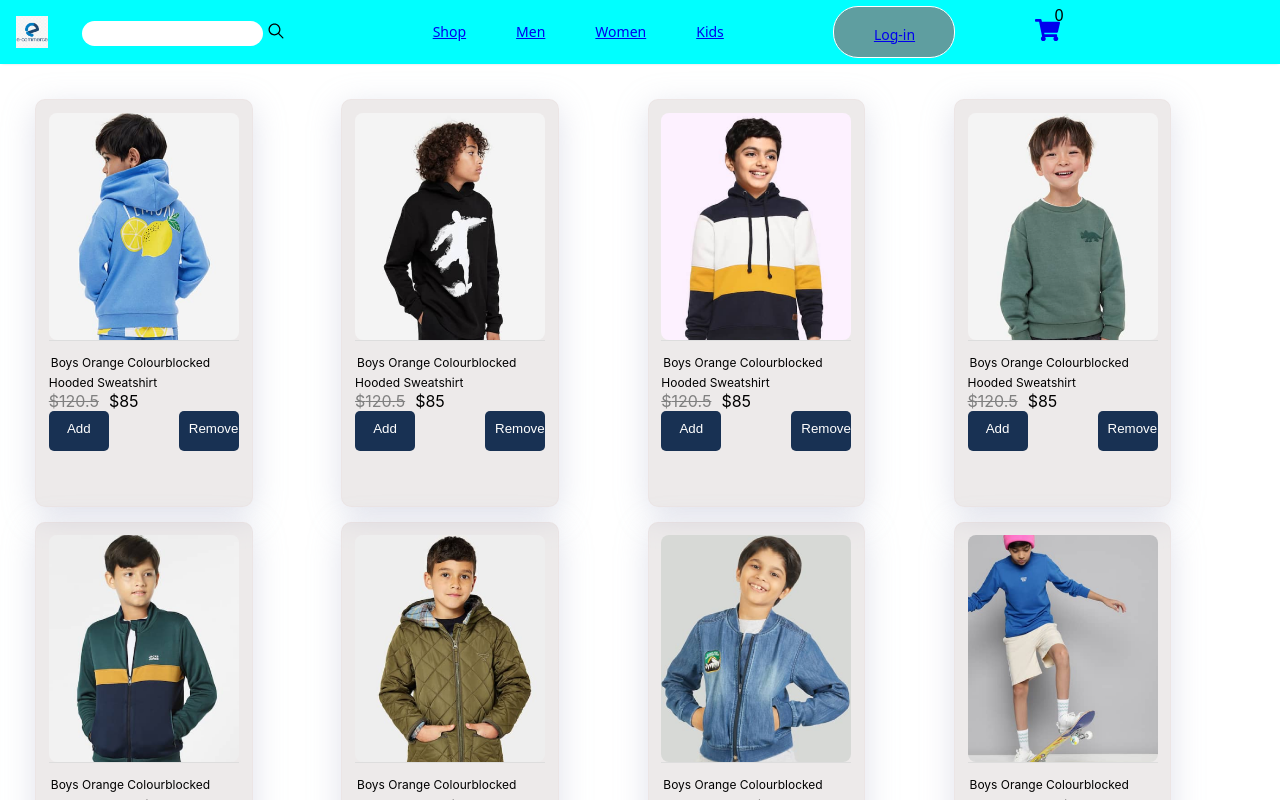
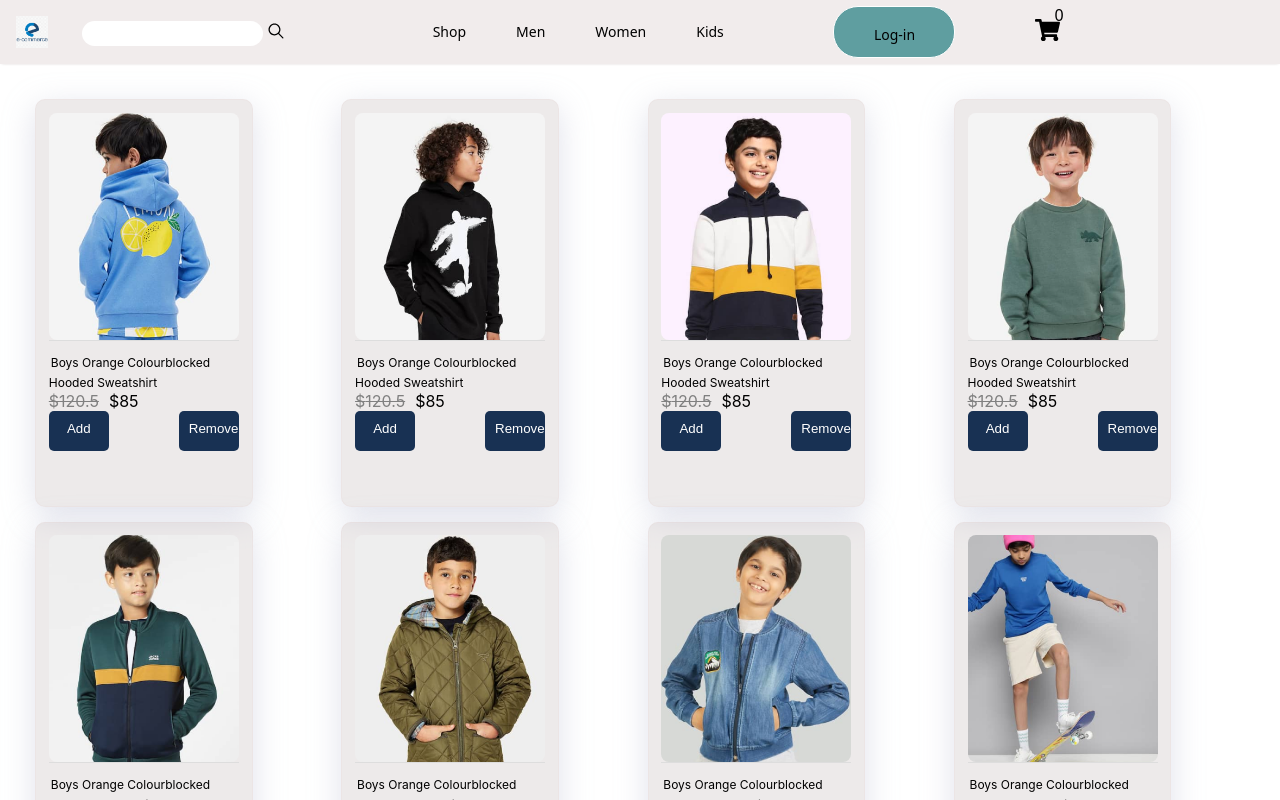
Before and after one commit to Kruger14/eshop, a React (Create React App) app: page /kids in a window 1280 px wide. Shown: the top 800 px of the page. Built offline with nearby package versions, Linux system fonts and the light colour scheme.

Commit message:
updated link

```diff
--- a/src/components/card/card.css
+++ b/src/components/card/card.css
@@ -2,7 +2,7 @@
     width: 190px;
     height: 380px;
     padding: .8em;
-    background: #f5f5f5;
+    background: #273248;
     position: relative;
     overflow: hidden;
     box-shadow: 0 1px 3px #0000001f, 0 1px 2px rgba(0, 0, 0, 0.24);
--- a/src/components/navbar/Navbar.jsx
+++ b/src/components/navbar/Navbar.jsx
@@ -21,7 +21,6 @@ const Navbar = () => {
   const handleSearch = () => {
     const searchResult = All_product.filter(item => item.name.toLowerCase().includes(searchQuery.toLowerCase()));
     setResult(searchResult);
-    console.log(searchResult)
   };
 
   return (
@@ -46,21 +45,21 @@ const Navbar = () => {
 
       <div className='pageLink'>
         <ul>
-          <li><Link to='/'>Shop</Link></li>
-          <li><Link to='/men'>Men</Link></li>
-          <li><Link to='/womens'>Women</Link></li>
-          <li><Link to='/kids'>Kids</Link></li>
+          <li><Link className='Link' to='/'>Shop</Link></li>
+          <li><Link className='Link' to='/men'>Men</Link></li>
+          <li><Link className='Link' to='/womens'>Women</Link></li>
+          <li><Link className='Link' to='/kids'>Kids</Link></li>
         </ul>
       </div>
 
       <div className='login-btn'>
-        <h3><Link to='/login'>Log-in</Link></h3>
+        <h3><Link className='Link' to='/login'>Log-in</Link></h3>
       </div>
 
       <div className="cart">
         <div className="cartcontainer">
           <span id='cartnum'>{cartItems.length}</span>
-          <Link to={'/Cart'}><FaShoppingCart id='cartsvg' /></Link>
+          <Link className='Link' to={'/Cart'}><FaShoppingCart id='cartsvg' /></Link>
         </div>
       </div>
     </div>
--- a/src/components/navbar/navbar.css
+++ b/src/components/navbar/navbar.css
@@ -1,5 +1,5 @@
 .navbarContainer {
-    background-color: aqua;
+    background-color: rgb(241, 236, 236);
     height: 60px;
     font-family: 'system-ui', -apple-system, BlinkMacSystemFont, 'Segoe UI', Roboto, Oxygen, Ubuntu, Cantarell, 'Open Sans', 'Helvetica Neue', sans-serif;
     font-weight: 400;
@@ -116,6 +116,11 @@ img {
     }
 }
 
+.Link {
+    color: black;
+    text-decoration: none;
+}
+
 
 
 
--- a/src/pages/Shop.jsx
+++ b/src/pages/Shop.jsx
@@ -25,7 +25,7 @@ const Shop = () => {
                 </div>
 
             </div>
-        </div >
+        </div>
     )
 }
 
--- a/src/pages/css/shop.css
+++ b/src/pages/css/shop.css
@@ -2,6 +2,7 @@
     border: 1px solid black;
     height: 100%;
     width: 100%;
+    background-color: #10a6c0;
 }
 
 .boxcontainer {
@@ -11,6 +12,7 @@
     margin: 50px;
     height: 80%;
     width: 80%;
+    background-color: #10a6c0;
 
     .info {
         margin: 50px;
@@ -36,6 +38,7 @@
 
     .banner,
     img {
+        background-color: #1e9716;
         height: 400px;
         width: 400px;
         clip-path: ellipse(51% 49% at 48% 51%);
```
